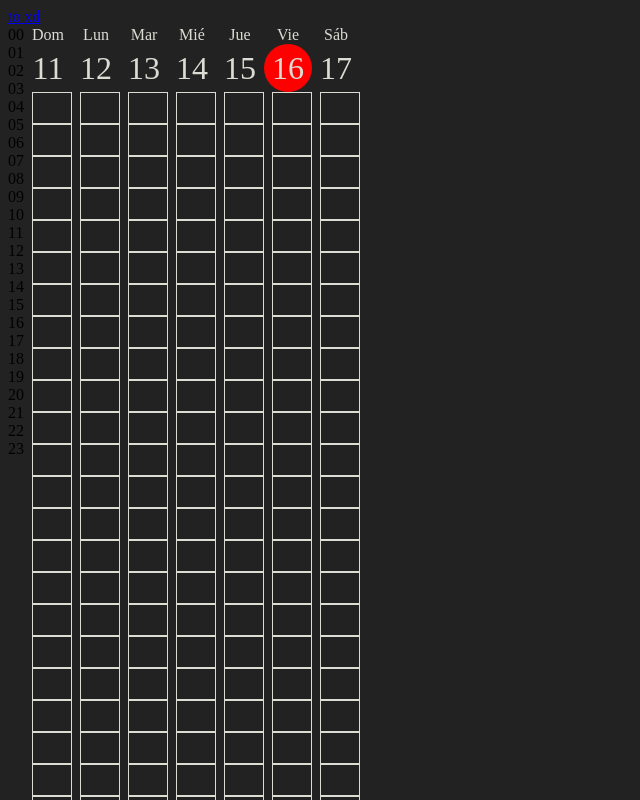
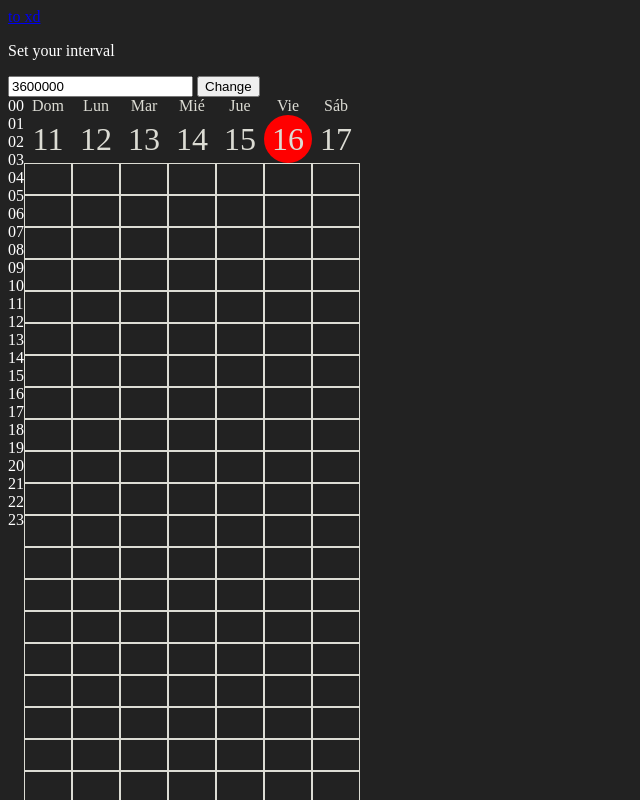
Before and after one commit to alva1612/reservations-app, a Svelte app: page / in a window 1280 px wide. Shown: the top 800 px of the page, without its empty margins (0-640 px from the left). Built offline with nearby package versions, Linux system fonts and the light colour scheme.

Commit message:
playing around with stores

```diff
--- a/src/modules/calendar/components/Day.svelte
+++ b/src/modules/calendar/components/Day.svelte
@@ -1,10 +1,7 @@
 <script lang="ts">
   import type { TimeBlock } from "@calendar/types/calendar.type"
-  import { DAY_MS, HOUR_MS } from "@lib/constants/time.constant"
-  import TimeFrame from "./TimeFrame.svelte"
+  import TimeFrame from "./TimeBlock.svelte"
 
-  export let day: Date = new Date()
-  export let timeUnitMs: number = HOUR_MS
   export let timeIntervals: TimeBlock[]
 </script>
 
--- a/src/modules/calendar/components/TimeFrame.svelte
+++ b/src/modules/calendar/components/TimeBlock.svelte
@@ -1,12 +1,10 @@
 <script lang="ts">
   import type { TimeBlock } from "@calendar/types/calendar.type"
-  import { dateToFormat } from "@lib/utils/DateFormat"
 
   export let timeBlock: TimeBlock
 </script>
 
 <div class="timeBlock">
-  <div class="timeLabel" />
   <div class="eventBlock" />
 </div>
 
--- a/src/modules/calendar/components/TimeRuler.svelte
+++ b/src/modules/calendar/components/TimeRuler.svelte
@@ -7,7 +7,7 @@
 
 <div class="timeRuler">
   {#each timeIntervals as timeBlock}
-    <span>
+    <span class="timeLabel">
       {dateToFormat(timeBlock.start)}
     </span>
   {/each}
@@ -18,4 +18,7 @@
     display: flex;
     flex-direction: column;
   }
+  .timeLabel {
+    color: white;
+  }
 </style>
--- a/src/modules/calendar/components/Week.svelte
+++ b/src/modules/calendar/components/Week.svelte
@@ -1,5 +1,4 @@
 <script lang="ts">
-  import { DAY_MS } from "@lib/constants/time.constant"
   import { getStartOfWeek } from "@calendar/utils"
   import { weekDaysArr, type TimeBlock } from "@calendar/types/calendar.type"
   import Day from "./Day.svelte"
@@ -7,7 +6,6 @@
   export let day: Date = new Date()
   export let timeIntervals: TimeBlock[]
   const startOfWeek = getStartOfWeek(day)
-  const startInMs = day.valueOf()
 </script>
 
 <div class="weekCalendarComponent">
@@ -17,7 +15,7 @@
       <span class="dayNumber" class:isday={i === day.getDay()}
         >{startOfWeek.getDate() + i}</span
       >
-      <Day day={new Date(startInMs + i * DAY_MS)} {timeIntervals} />
+      <Day {timeIntervals} />
     </div>
   {/each}
 </div>
--- /dev/null
+++ b/src/modules/calendar/context/CalendarStores.ts
@@ -0,0 +1,4 @@
+import { HOUR_MS } from "@lib/constants/time.constant"
+import { writable } from "svelte/store"
+
+export const intervalUnit = writable(HOUR_MS)
--- a/src/modules/calendar/layouts/WeekLayout.svelte
+++ b/src/modules/calendar/layouts/WeekLayout.svelte
@@ -1,6 +1,7 @@
 <script lang="ts">
   import TimeRuler from "@calendar/components/TimeRuler.svelte"
   import Week from "@calendar/components/Week.svelte"
+  import { intervalUnit } from "@calendar/context/CalendarStores"
   import type { TimeBlock } from "@calendar/types/calendar.type"
   import { DAY_MS, HOUR_MS } from "@lib/constants/time.constant"
 
@@ -20,8 +21,17 @@
       }
     }
   )
+
+  function handleSetInterval() {
+    $intervalUnit = timeUnitMs
+  }
 </script>
 
+<div>
+  <p>Set your interval</p>
+  <input bind:value={timeUnitMs} />
+  <button on:click={handleSetInterval}>Change</button>
+</div>
 <div class="weekLayout">
   <TimeRuler {timeIntervals} />
   <Week {day} {timeIntervals} />
--- a/src/pages/Home.svelte
+++ b/src/pages/Home.svelte
@@ -1,8 +1,16 @@
 <script>
   import Week from "@calendar/components/Week.svelte"
   import WeekLayout from "@calendar/layouts/WeekLayout.svelte"
+  import { intervalUnit } from "@calendar/context/CalendarStores"
 </script>
 
 <div>
   <WeekLayout />
+  <p>{$intervalUnit}</p>
 </div>
+
+<style>
+  * {
+    color: white;
+  }
+</style>
```
Also changed, not shown: 1 other file (tests, documents, lock files or other folders).
